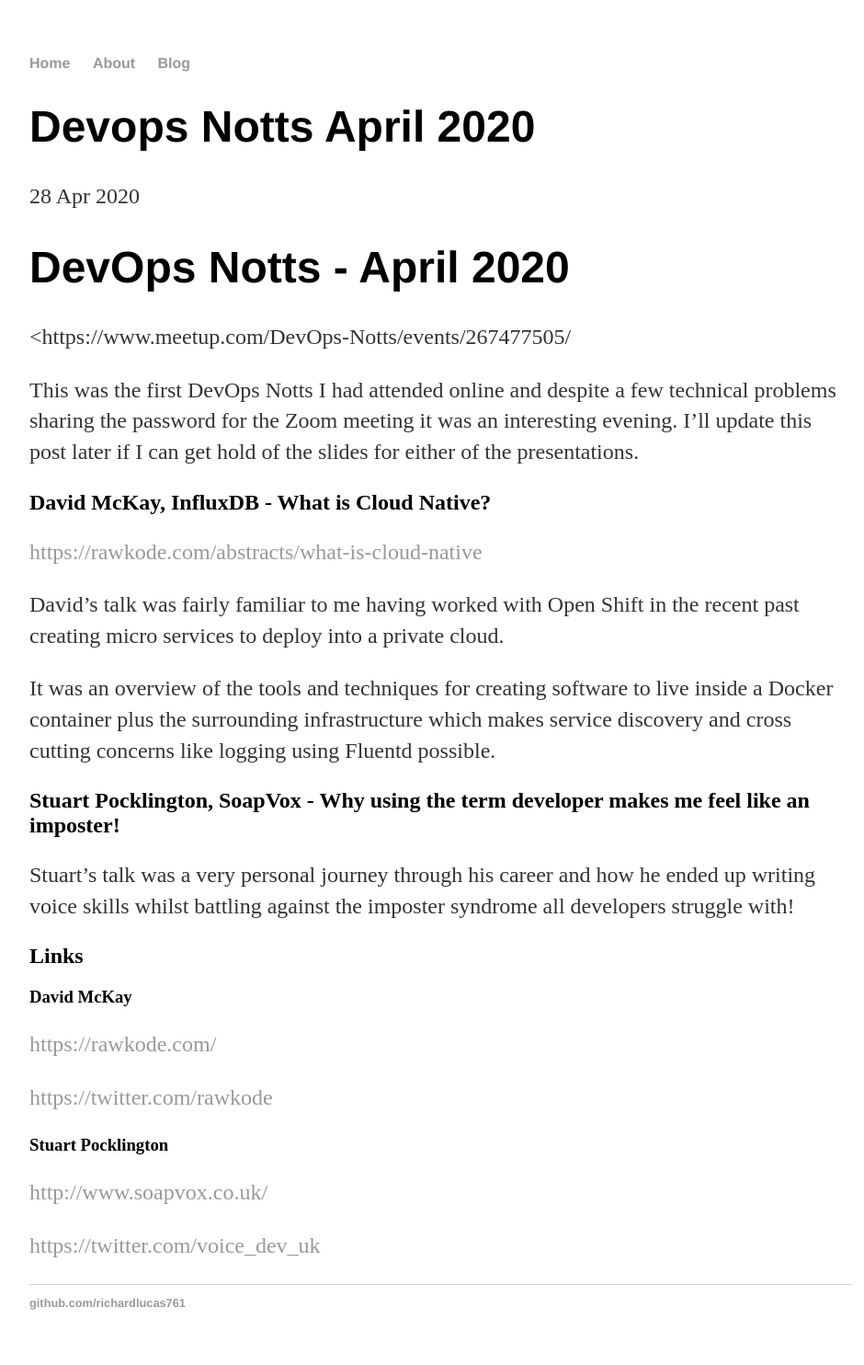
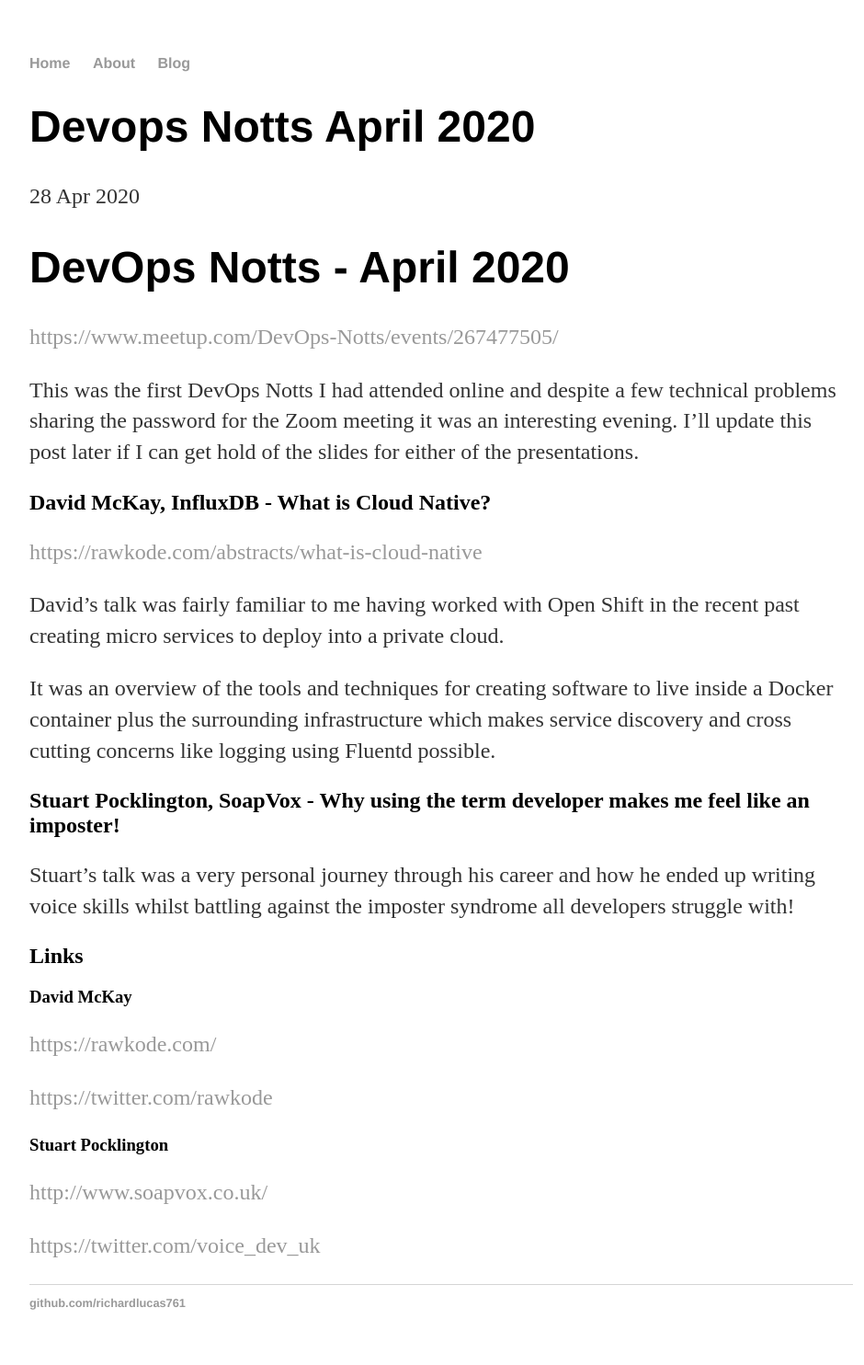
Before and after one commit to richardlucas761/richardlucas761.github.io, a Jekyll site: the page built from _posts/2020-04-28-DevOps-Notts-April-2020.md, in a window 1280 px wide. Shown: the whole page at 92% size, without its empty margins (160-1100 px from the left). Built offline with Jekyll 4.4.1, drawn with Linux system fonts in a browser that asks for light colours; our own code applies the rules of GitHub Pages for plain Markdown files.

Commit message:
Actually fixing the link this time

```diff
--- a/_posts/2020-04-28-DevOps-Notts-April-2020.md
+++ b/_posts/2020-04-28-DevOps-Notts-April-2020.md
@@ -1,6 +1,6 @@
 # DevOps Notts - April 2020
 
-<https://www.meetup.com/DevOps-Notts/events/267477505/
+<https://www.meetup.com/DevOps-Notts/events/267477505/>
 
 This was the first DevOps Notts I had attended online and despite a few technical problems sharing the password for the Zoom meeting it was an interesting evening. I'll update this post later if I can get hold of the slides for either of the presentations.
 
```
